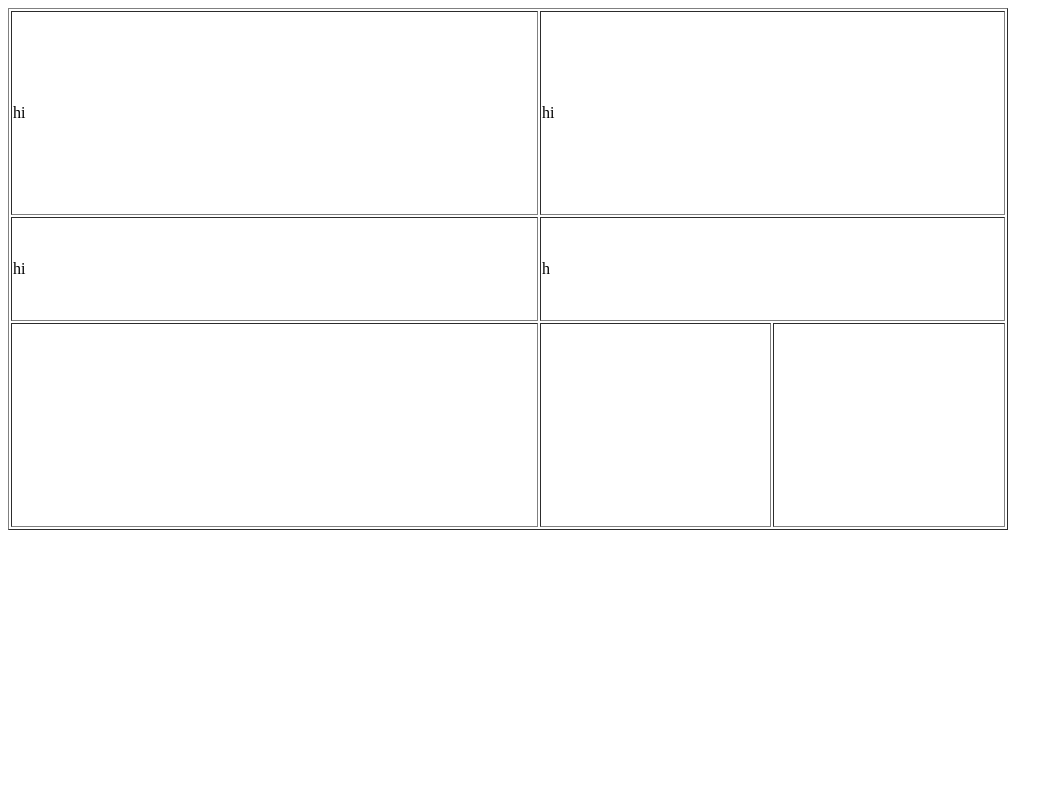
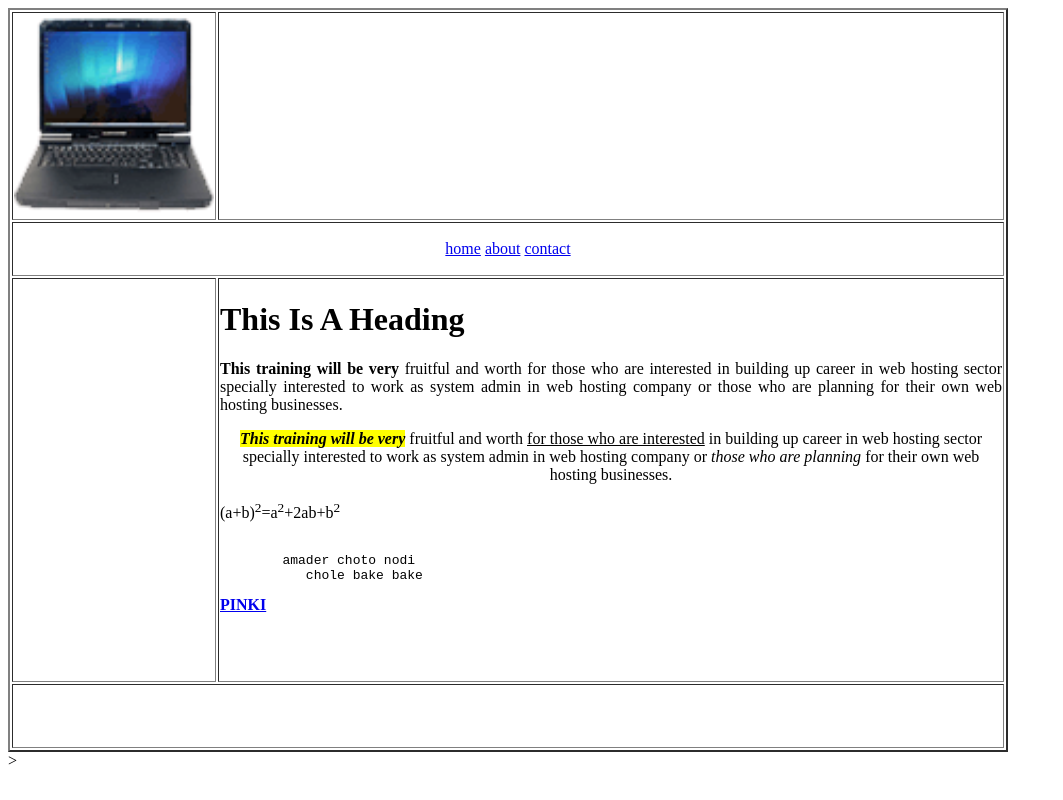
Before and after one commit to PinkiRoy267/project-1, a plain HTML site: page index.html in a window 1280 px wide. Shown: the whole page, without its empty margins (0-1063 px from the left). Drawn offline with Linux system fonts and the light colour scheme.

Commit message:
about contct pages

```diff
--- a/index.html
+++ b/index.html
@@ -6,23 +6,49 @@
 	<title>yeah i will </title>
 </head>
 <body>
-	<table border="1" height="200" width="1000">
+	<table border="2"  width="1000">
 		<tr>
-			<td height="200">hi</td>
-			<td colspan="2">hi</td>
+			<td height="200" width="200">
+				<img src="images/laptop.GIF" height="200" width="200">
+			</td>
+			<td></td>
 		</tr>
 		<tr>
-			<td height="100">hi</td>
-			<td colspan="2">h</td>
+			<td height="50" colspan="2" align="center">
+				<a href="index.html">home</a>
+				<a href="about.html">about</a>
+				<a href="contact.html">contact</a>
+			</td>
 
 		</tr>
 		<tr>
-			<td height="200"></td>
-			<td ></td>
-			<td></td>
+			<td height="400"></td>
+			<td valign="top">
+				<h1>This Is A Heading</h1>
+
+				<p align="justify">
+					<b>This training will be very</b>
+					  fruitful and worth for those who are interested in  building up career in web hosting sector specially interested to work as system admin in web hosting company or those who are planning for their own web hosting businesses.
+</p>
+			<p align="center"><i><b><mark>This training will be very</mark></b></i>  fruitful</del> and worth <ins>for those who are interested</ins> in  building up career in web hosting sector specially interested to work as system admin in web hosting company or <em>those who are planning</em> for their own web hosting businesses.
+</p>
+<p>(a+b)<sup>2</sup>=a<sup>2</sup>+2ab+b<sup>2</sup></p>
+<pre>
+
+	amader choto nodi
+	   chole bake bake
+</pre>
+<a href="http://google.com" target="_blank"><b>PINKI</b></a>
+
+
+			</td>
+		</tr>
+		<tr>
+			<td height="60" colspan="2"></td>
 		</tr>
 
 	</table>
+>
 
 </body>
 </html>
```
Also changed, not shown: about.html (added, +47 -0 lines), contact.html (added, +44 -0 lines), images/laptop.gif (added).
